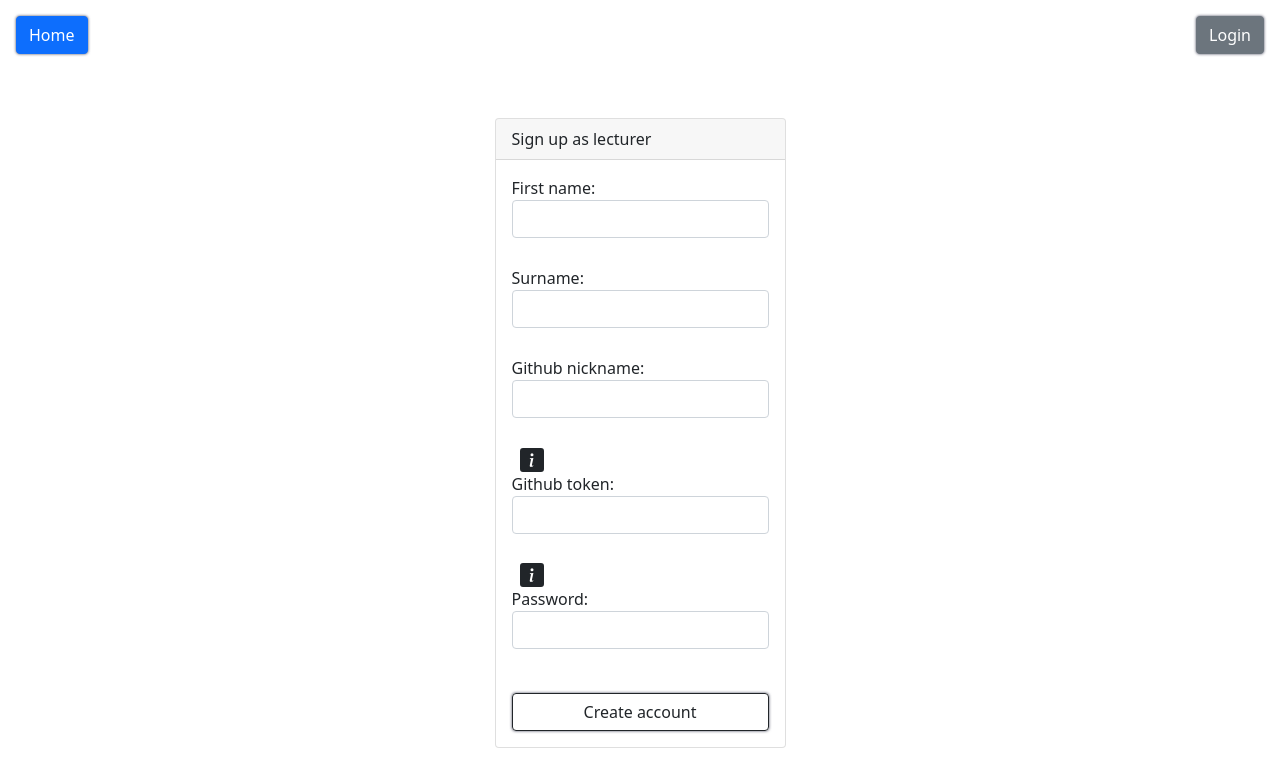
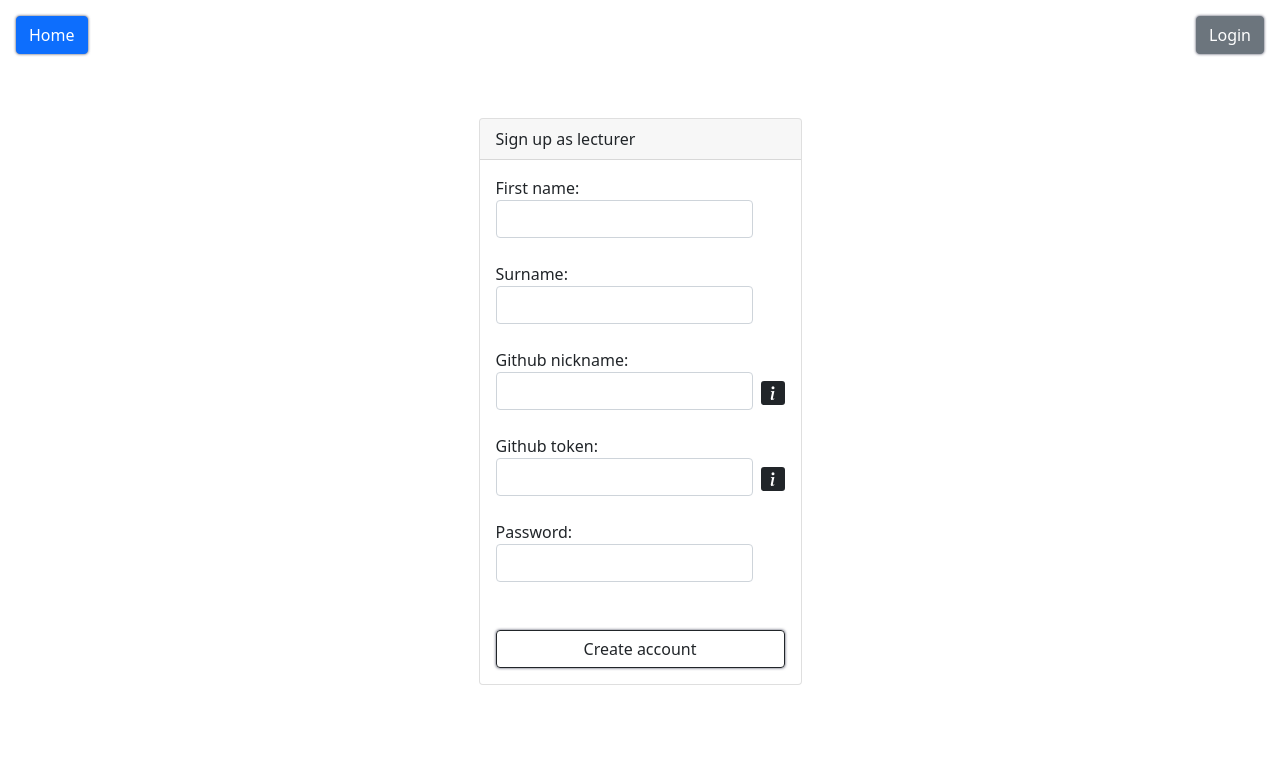
Before and after one commit to adrianryt/UI_IOZeta, a React (Create React App) app in the folder app/: page /signup in a window 1280 px wide. Shown: the top 784 px of the page. Built offline with nearby package versions, Linux system fonts and the light colour scheme.

Commit message:
position:absolute on warning texts, div height tweaks

```diff
--- a/app/src/components/SignIn/SignUp.tsx
+++ b/app/src/components/SignIn/SignUp.tsx
@@ -1,14 +1,14 @@
 import * as React from "react";
 
-import {Card, FormGroup, FormText, OverlayTrigger, Popover, Button} from "react-bootstrap";
-import {useNavigate, Link} from "react-router-dom";
-import {useState, FormEvent} from "react";
-import axios, {AxiosResponse} from "axios";
-import {useCookies} from "react-cookie";
+import { Card, FormGroup, FormText, OverlayTrigger, Popover, Button } from "react-bootstrap";
+import { useNavigate, Link } from "react-router-dom";
+import { useState, FormEvent } from "react";
+import axios, { AxiosResponse } from "axios";
+import { useCookies } from "react-cookie";
 import SignUpValidator from "../../objects/validators/SignUpValidator";
 import { BsFillInfoSquareFill } from "react-icons/bs";
 
-const SignUp = (props: {setUserLogin: (name: string) => string}) =>{
+const SignUp = (props: { setUserLogin: (name: string) => string }) => {
     const navigate = useNavigate();
     const [cookies, setCookie, removeCookie] = useCookies(['access_token', 'refresh_token', 'username']);
 
@@ -51,7 +51,7 @@ const SignUp = (props: {setUserLogin: (name: string) => string}) =>{
     const handleTokenChange = (e: React.ChangeEvent<HTMLInputElement>) => setToken(e.target.value)
     const handlePasswordChange = (e: React.ChangeEvent<HTMLInputElement>) => setPassword(e.target.value)
 
-    const handleFormSubmit = (e: React.FormEvent) =>{
+    const handleFormSubmit = (e: React.FormEvent) => {
         e.preventDefault();
         setFirstNameError("");
         setSurnameError("");
@@ -59,8 +59,8 @@ const SignUp = (props: {setUserLogin: (name: string) => string}) =>{
         setTokenError("");
         setPasswordError("");
         const signUpValidator = new SignUpValidator();
-        if(signUpValidator.validateFirstName(firstName) && signUpValidator.validateSurname(surname) && signUpValidator.validateNickname(nickname) &&
-            signUpValidator.validateGitToken(token) && signUpValidator.validatePassword(password)){
+        if (signUpValidator.validateFirstName(firstName) && signUpValidator.validateSurname(surname) && signUpValidator.validateNickname(nickname) &&
+            signUpValidator.validateGitToken(token) && signUpValidator.validatePassword(password)) {
             axios({
                 url: "http://localhost:8080/api/lecturer/save",
                 method: "POST",
@@ -79,21 +79,21 @@ const SignUp = (props: {setUserLogin: (name: string) => string}) =>{
                     },
                     data: loginParams
                 }).then((response) => {
-                    setCookie("access_token", response.data.access_token, {maxAge: 60*60, path: "/", secure: false});
-                    setCookie("refresh_token", response.data.refresh_token, {maxAge: 60*60*24, path: "/", secure: false});
-                    setCookie("username", nickname, {maxAge: 60*60, path: "/", secure: false});
+                    setCookie("access_token", response.data.access_token, { maxAge: 60 * 60, path: "/", secure: false });
+                    setCookie("refresh_token", response.data.refresh_token, { maxAge: 60 * 60 * 24, path: "/", secure: false });
+                    setCookie("username", nickname, { maxAge: 60 * 60, path: "/", secure: false });
                     props.setUserLogin(nickname);
                     navigate("/teacher")
 
                 }).catch((e) => {
-                    console.error("cannot login user: "+e);
+                    console.error("cannot login user: " + e);
                 })
 
             }).catch((e) => {
-                console.error("cannot register user: "+e);
+                console.error("cannot register user: " + e);
             })
         }
-        else{
+        else {
             setFirstNameError(signUpValidator.firstNameError);
             setSurnameError(signUpValidator.surnameError);
             setNicknameError(signUpValidator.nicknameError);
@@ -103,7 +103,7 @@ const SignUp = (props: {setUserLogin: (name: string) => string}) =>{
 
     }
 
-    return(
+    return (
         <div className=" d-flex justify-content-center">
             <Card className="mt-5">
                 <Card.Header>Sign up as lecturer</Card.Header>
@@ -112,51 +112,51 @@ const SignUp = (props: {setUserLogin: (name: string) => string}) =>{
                         <FormGroup>
                             <label>
                                 First name:
-                                <input name="firstName" className="form-control" type="text" value={firstName} onChange={handleFirstNameChange}/>
+                                <input name="firstName" className="form-control" type="text" value={firstName} onChange={handleFirstNameChange} />
                             </label>
-                            <FormText className="text-danger mb-4 row">{firstNameError}</FormText>
+                            <FormText className="text-danger mb-4 row position-absolute">{firstNameError}</FormText>
                         </FormGroup>
                         <FormGroup>
-                            <label>
+                            <label className="mt-4">
                                 Surname:
-                                <input name="surname" className="form-control" type="text" value={surname} onChange={handleSurnameChange}/>
+                                <input name="surname" className="form-control" type="text" value={surname} onChange={handleSurnameChange} />
                             </label>
-                            <FormText className="text-danger mb-4 row">{surnameError}</FormText>
+                            <FormText className="text-danger mb-4 row position-absolute">{surnameError}</FormText>
                         </FormGroup>
                         <FormGroup>
-                            <label>
+                            <label className="mt-4">
                                 Github nickname:
-                                <input name="nickname" className="form-control" type="text" value={nickname} onChange={handleNicknameChange}/>
+                                <input name="nickname" className="form-control" type="text" value={nickname} onChange={handleNicknameChange} />
                             </label>
-                            <FormText className="text-danger mb-4 row">{nicknameError}</FormText>
+                            <FormText className="text-danger mb-4 row position-absolute">{nicknameError}</FormText>
                             <OverlayTrigger
                                 placement="right"
                                 overlay={usernamePopover}
                             >
-                                <div className="d-inline ms-2"><BsFillInfoSquareFill className="fs-4"/></div>
+                                <div className="d-inline ms-2"><BsFillInfoSquareFill className="fs-4" /></div>
                             </OverlayTrigger>
                         </FormGroup>
                         <FormGroup>
-                            <label>
+                            <label className="mt-4">
                                 Github token:
-                                <input name="token" className="form-control" type="text" value={token} onChange={handleTokenChange}/>
+                                <input name="token" className="form-control" type="text" value={token} onChange={handleTokenChange} />
                             </label>
-                            <FormText className="text-danger mb-4 row">{tokenError}</FormText>
+                            <FormText className="text-danger mb-4 row position-absolute">{tokenError}</FormText>
                             <OverlayTrigger
                                 placement="right"
                                 overlay={tokenPopover}
                             >
-                                <div className="d-inline ms-2"><BsFillInfoSquareFill className="fs-4"/></div>
+                                <div className="d-inline ms-2"><BsFillInfoSquareFill className="fs-4" /></div>
                             </OverlayTrigger>
                         </FormGroup>
                         <FormGroup>
-                            <label>
+                            <label className="mt-4">
                                 Password:
-                                <input name="password" className="form-control mb-3" type="password" value={password} onChange={handlePasswordChange}/>
+                                <input name="password" className="form-control" type="password" value={password} onChange={handlePasswordChange} />
                             </label>
-                            <FormText className="text-danger mb-4 row">{passwordError}</FormText>
+                            <FormText className="text-danger row position-absolute">{passwordError}</FormText>
                         </FormGroup>
-                        <input className="btn btn-outline-dark" type="submit" value="Create account"/>
+                        <input className="btn btn-outline-dark mt-5" type="submit" value="Create account" />
                     </form>
                 </Card.Body>
             </Card>
--- a/app/src/components/login/Login.tsx
+++ b/app/src/components/login/Login.tsx
@@ -78,20 +78,20 @@ const Login = (props: {setUserLogin: (name: string) => string}) =>{
                 <Card.Body>
                     <form className="" onSubmit={handleFormSubmit}>
                         <FormGroup>
-                            <label>
+                            <label >
                                 github nickname:
                                 <input name="username" className="form-control mb-2" type="text" value={login} onChange={handleLoginChange}/>
                             </label>
-                            <FormText className="text-danger mb-4 row">{loginError}</FormText>
+                            <FormText className="text-danger row position-absolute">{loginError}</FormText>
                         </FormGroup>
                         <FormGroup>
-                            <label>
+                            <label className="mt-4">
                                 password:
-                                <input name="password" className="form-control mb-3" type="password" value={password} onChange={handlePasswordChange}/>
+                                <input name="password" className="form-control mb-2" type="password" value={password} onChange={handlePasswordChange}/>
                             </label>
-                            <FormText className="text-danger mb-4 row">{passwordError}</FormText>
+                            <FormText className="text-danger row position-absolute">{passwordError}</FormText>
                         </FormGroup>
-                        <input className="btn btn-primary w-100" type="submit" value="Login"/>
+                        <input className="btn btn-primary w-100 mt-5" type="submit" value="Login"/>
                         <Link className="btn btn-secondary d-block mt-4" to={"/signup"}>Sign up</Link>
 
                     </form>
```
